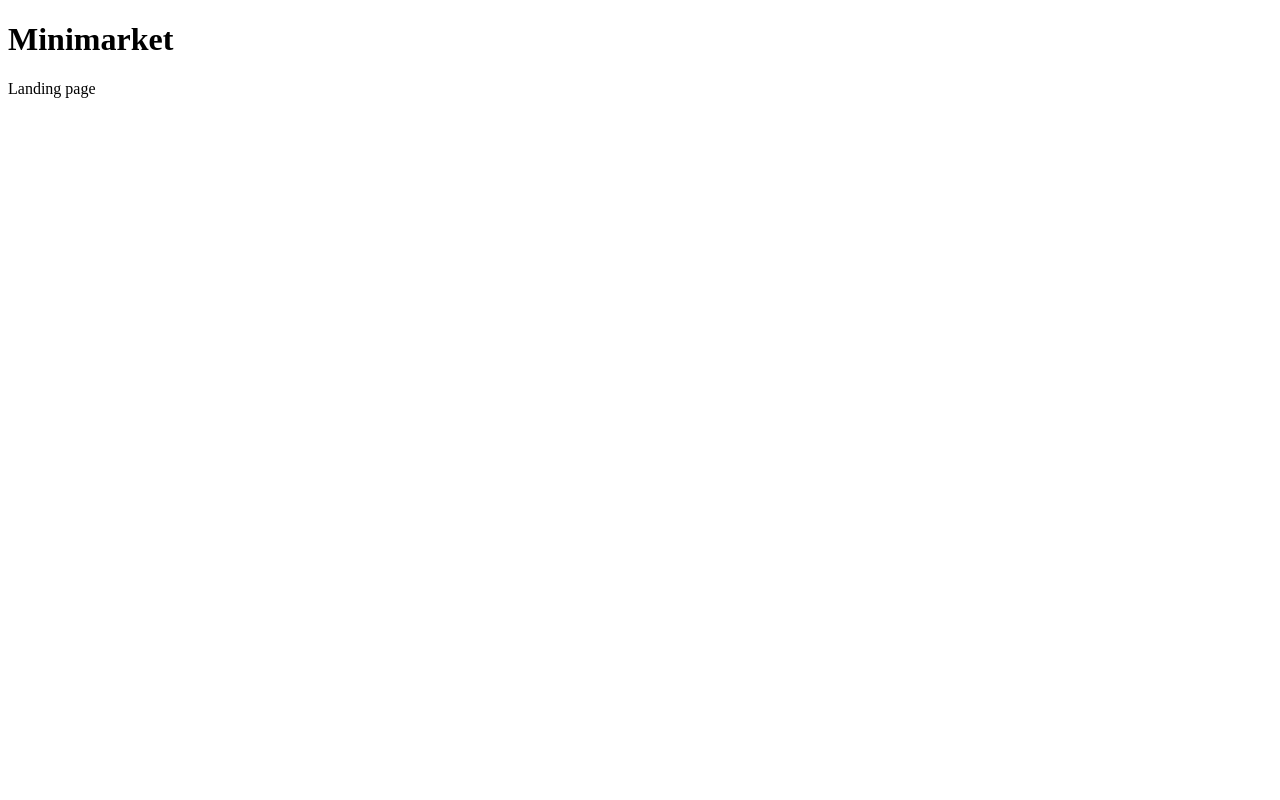
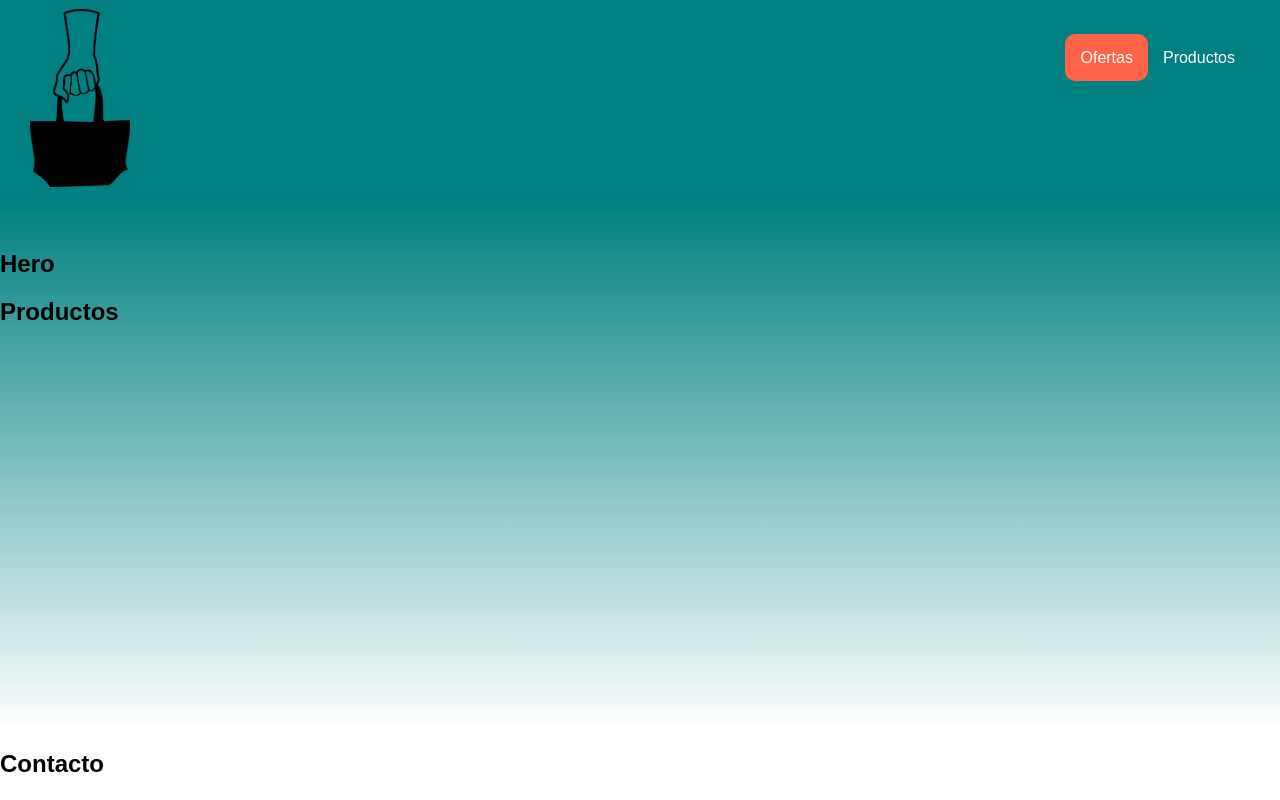
Before and after one commit to vander-idme/minimarket, a website: page index.html in a window 1280 px wide. Drawn offline with Linux system fonts and the light colour scheme.

Commit message:
Estructura inicial del proyecto

```diff
--- a/index.html
+++ b/index.html
@@ -4,12 +4,42 @@
   <meta charset="UTF-8">
   <meta name="viewport" content="width=device-width, initial-scale=1.0">
   <title>Minimarket</title>
+  <link rel="stylesheet" href="./src/css/index.css">
 </head>
 <body>
-  <h1>Minimarket</h1>
-  <p>
-    <span>Landing page</span>
-  </p>
+  <header class="header">
+    <div class="header-container">
+      <figure class="header-logo">
+        <a href="/">
+          <img src="./assets/logoteal.png" alt="Logo Minimarket" width="100px"/>
+        </a>
+      </figure>
+      <nav class="header-menu">
+        <ul>
+          <li class="ofertas"><a href="">Ofertas</a></li>
+          <li><a href="">Productos</a></li>
+        </ul>
+      </nav>
+    </div>
+  </header>
+
+  <main class="main">
+    <section class="Hero">
+      <h1>Hero</h1>
+    </section>
+    <section class="Ofertas">
+      <h1"Ofertas</h1>
+    </section>
+    <section class="Productos">
+      <h1>Productos</h1>
+    </section>
+  </main>
+  <footer>
+    <section class="contacto">
+      <h1>Contacto</h1>
+    </section>
+  </footer>
+
   <script src="./src/js/index.js"></script>
 </body>
 </html>
--- a/src/css/index.css
+++ b/src/css/index.css
@@ -0,0 +1,68 @@
+body {
+  font-family: 'Source Sans Pro', sans-serif;
+  margin: 0px;
+  padding: 0;
+}
+
+.header {
+  margin: 0px;
+  display: flex;
+  align-items: center;
+  justify-content: flex-start;
+  background-color: teal;
+  color: white;
+  height: 200px;
+}
+
+.header-container {
+  padding: 0px 30px 0px 30px;
+  width: 100%;
+  display: flex;
+  justify-content: space-between;
+  align-items: flex-start;
+}
+
+.header-logo {
+  margin: 0px;
+}
+
+.header-logo a{
+  text-decoration: none;
+}
+
+.header-menu {
+  margin-top: 40px;
+}
+
+.header-menu ul{
+  display: flex;
+  justify-content: space-between;
+  list-style: none;
+  margin: 0;
+  padding: 0px;
+}
+
+.header-menu ul li{
+  text-decoration: none;
+}
+
+.header-menu ul li a{
+  text-decoration: none;
+  color: white;
+  padding: 15px;
+}
+
+.ofertas a {
+  background-color: tomato;
+  border-radius: 10px;
+}
+
+.main {
+  margin: 0px;
+  padding-top: 30px;
+  background: linear-gradient(teal, white);
+  height: 500px;
+}
+ .main h1 {
+   /* margin: 0px; */
+ }
```
Also changed, not shown: assets/logomini.png (added), assets/logoteal.png (added).
